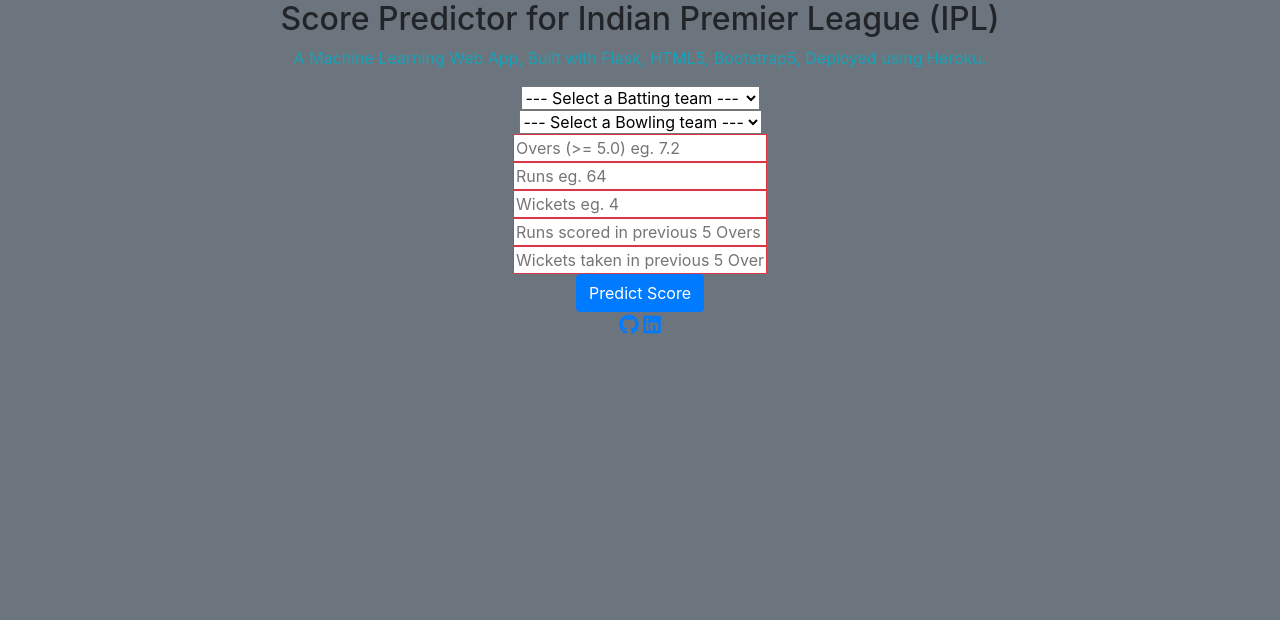
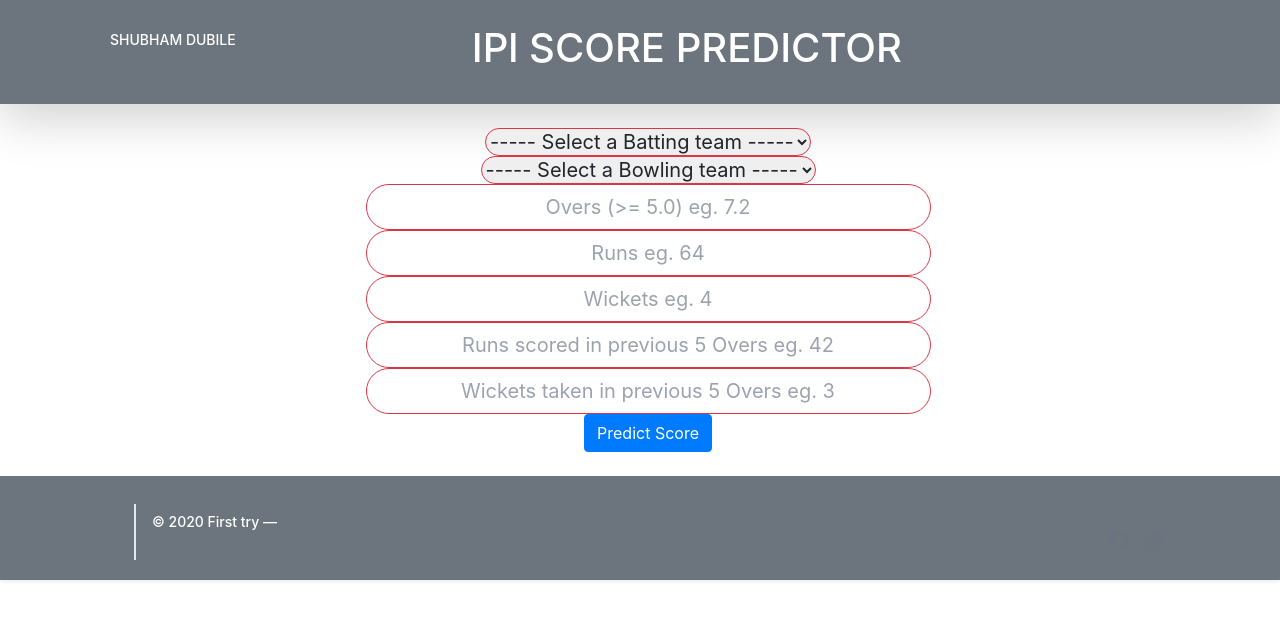
Before and after one commit to shubhamdubile/ipl, a Flask app: page / in a window 1280 px wide. Shown: the top 620 px of the page. Run offline with Flask 2, Linux system fonts and the light colour scheme; parts of the project's set-up code (start-up, migrations or seed data) failed here and were passed over; some libraries are stand-ins or nearby versions.

Commit message:
Add files via upload

```diff
--- a/templates/index.html
+++ b/templates/index.html
@@ -1,39 +1,44 @@
 <!DOCTYPE html>
+<html lang="en">
+    <head>
+        <meta charset="UTF-8">
+        <meta name="viewport" content="width=device-width, initial-scale=1.0">
+        <link href="https://unpkg.com/tailwindcss@^1.0/dist/tailwind.min.css" rel="stylesheet">
+        <link rel="stylesheet" href="https://stackpath.bootstrapcdn.com/bootstrap/4.5.0/css/bootstrap.min.css" integrity="sha384-9aIt2nRpC12Uk9gS9baDl411NQApFmC26EwAOH8WgZl5MYYxFfc+NcPb1dKGj7Sk" crossorigin="anonymous">
 
-<html lang="en" dir="ltr">
-    <head>
-        <meta charset="utf-8">
-        <title>Score Predictor</title>
-        <link rel="stylesheet" href="mystyle.css">
-        <meta name="viewport" content="width=device-width, initial-scale=1, shrink-to-fit=no">
-        <link rel="stylesheet" href="https://stackpath.bootstrapcdn.com/bootstrap/4.5.0/css/bootstrap.min.css" integrity="sha384-9aIt2nRpC12Uk9gS9baDl411NQApFmC26EwAOH8WgZl5MYYxFfc+NcPb1dKGj7Sk" crossorigin="anonymous">
+
         <link rel="shortcut icon" href="{{ url_for('static', filename='ipl-favicon.ico') }}">
         <link rel="stylesheet" type="text/css" href="{{ url_for('static', filename='styles.css') }}">
         <script src="https://kit.fontawesome.com/5f3f547070.js" crossorigin="anonymous"></script>
         <link href="https://fonts.googleapis.com/css2?family=Open+Sans:wght@300&display=swap" rel="stylesheet">
-    </head>
-
-    <body class="bg-secondary mx-auto">
-
-        <!-- Website Title -->
-    	<div class="container-fluid">
-
-            <h2 class='container-heading text-center'><span class='heading_first'> Score Predictor for </span><span class="heading_second">Indian Premier League (IPL)</span></h2>
-            <div class='description'>
-    			<p class="text-info text-center">A Machine Learning Web App, Built with Flask, HTML5, Bootstrap5, Deployed using Heroku.</p>
-    		</div>
-    	</div>
-
-        <!-- Prediction Area -->
-        <div class="prediction-area container-fluid">
 
 
-            <!-- Prediction Form -->
-            <div class='div2 text-center container'>
+        <title>Ipl Score Prediction</title>
+    </head>
+    <body>
+        <header class="text-gray-700 shadow-lg body-font bg-secondary text-white">
+            <div class="container mx-auto flex flex-wrap p-4 flex-col md:flex-row items-center">
+              <a class="flex title-font font-medium items-center text-gray-900 mb-4 md:mb-0">
+
+                <span class="ml-3 text-sm hover:text-gray-900">SHUBHAM DUBILE</span>
+              </a>
+
+              <nav class="md:ml-auto md:mr-auto flex flex-wrap items-center text-base justify-center">
+
+                <h1 class="mr-5 hover:text-gray-900">IPl SCORE PREDICTOR</h1>
+
+              </nav>
+
+            </div>
+          </header>
+
+
+          <div class='div2 text-center p-4 ml-3 text-xl hover:text-gray-900 '>
+
             <form action="{{ url_for('predict') }}" method="POST">
                 <!-- Batting Team Dropdown -->
-                    <select class="form-input align-center" name="batting-team">
-                        <option value="none">--- Select a Batting team ---</option>
+                <select class="form-input align-center rounded-pill border border-danger" name="batting-team">
+                    <option value="none">-----  Select a Batting team  -----</option>
                     <option value="Mumbai Indians">Mumbai Indians</option>
                     <option value="Kolkata Knight Riders">Kolkata Knight Riders</option>
                     <option value="Chennai Super Kings">Chennai Super Kings</option>
@@ -44,8 +49,8 @@
                     <option value="Sunrisers Hyderabad">Sunrisers Hyderabad</option>
                 </select><br>
                 <!-- Bowling Team Dropdown -->
-                    <select class="form-input align-center" name="bowling-team">
-                        <option value="none">--- Select a Bowling team ---</option>
+                <select class="form-input align-center rounded-pill border border-danger " name="bowling-team " >
+                    <option value="none">-----  Select a Bowling team  -----</option>
                     <option value="Mumbai Indians">Mumbai Indians</option>
                     <option value="Kolkata Knight Riders">Kolkata Knight Riders</option>
                     <option value="Chennai Super Kings">Chennai Super Kings</option>
@@ -55,31 +60,31 @@
                     <option value="Delhi Daredevils">Delhi Daredevils</option>
                     <option value="Sunrisers Hyderabad">Sunrisers Hyderabad</option>
                 </select><br>
-                    <input class="form-input border border-danger" type="text" name="overs" placeholder="Overs (>= 5.0) eg. 7.2"><br>
-                    <input class="form-input border border-danger" type="text" name="runs" placeholder="Runs eg. 64"><br>
-                    <input class="form-input border border-danger" type="text" name="wickets" placeholder="Wickets eg. 4"><br>
-                    <input class="form-input border border-danger" type="text" name="runs_in_prev_5" placeholder="Runs scored in previous 5 Overs eg. 42"><br>
-                    <input class="form-input border border-danger" type="text" name="wickets_in_prev_5" placeholder="Wickets taken in previous 5 Overs eg. 3"><br>
+                <input class="form-input text-center p-2 t-2 rounded-pill border border-danger" type="text" name="overs"  size="38" placeholder="Overs (>= 5.0) eg. 7.2"><br>
+                <input class="form-input text-center p-2  t-2 rounded-pill border border-danger" type="text" name="runs" size="38" placeholder="Runs eg. 64"><br>
+                <input class="form-input text-center p-2 rounded-pill border border-danger" size="38" type="text" name="wickets" placeholder="Wickets eg. 4"><br>
+                <input class="form-input text-center p-2 rounded-pill border border-danger" type="text" name="runs_in_prev_5" size="38" placeholder="Runs scored in previous 5 Overs eg. 42"><br>
+                <input class="form-input text-center p-2 rounded-pill border border-danger" type="text" name="wickets_in_prev_5" size="38" placeholder="Wickets taken in previous 5 Overs eg. 3"><br>
 
         <input type="submit" class="btn btn-primary" value="Predict Score">
         </form>
         </div>
 
-            <!-- IPL Banner - 2 -->
+          <footer class="text-gray-700 shadow-sm body-font bg-secondary text-white">
+            <div class="container px-5 py-1 mx-auto flex items-center sm:flex-row flex-col">
+              <a class="flex title-font font-medium items-center md:justify-start justify-center text-gray-900">
 
+              <p class="text-sm text-gray-500 sm:ml-4 sm:pl-4 sm:border-l-2 sm:border-gray-200 sm:py-2 sm:mt-0 mt-4 text-white">© 2020 First try —
+                <a href="https://twitter.com/knyttneve" class="text-gray-600 ml-1" rel="noopener noreferrer" target="_blank"></a>
+              </p>
+              <span class="inline-flex sm:ml-auto sm:mt-0 mt-4 justify-center sm:justify-start">
+                <a target="_blank" href="https://github.com/shubhamdubile"><i class="fab fa-github fa-lg contact-icon ml-3 text-gray-500 hover:text-gray-900 "></i></a>
+                <a target="_blank" href="https://www.linkedin.com/in/shubham-dubile-47a784131/"><i class="fab fa-linkedin fa-lg contact-icon ml-3 text-gray-500 hover:text-gray-900"></i></a>
+              </span>
             </div>
-
-        <!-- Footer -->
-       <div class='footer text-center'>
-           <div class="contact">
-               <a target="_blank" href="https://github.com/shubhamdubile"><i class="fab fa-github fa-lg contact-icon"></i></a>
-               <a target="_blank" href="https://www.linkedin.com/in/shubham-dubile-47a784131/"><i class="fab fa-linkedin fa-lg contact-icon"></i></a>
-           </div>
-
-       </div>
+          </footer>
+          <script  src="https://stackpath.bootstrapcdn.com/bootstrap/4.5.0/js/bootstrap.min.js" integrity="sha384-OgVRvuATP1z7JjHLkuOU7Xw704+h835Lr+6QL9UvYjZE3Ipu6Tp75j7Bh/kR0JKI" crossorigin="anonymous"></script>
           <script src="https://code.jquery.com/jquery-3.5.1.slim.min.js" integrity="sha384-DfXdz2htPH0lsSSs5nCTpuj/zy4C+OGpamoFVy38MVBnE+IbbVYUew+OrCXaRkfj" crossorigin="anonymous"></script>
           <script src="https://cdn.jsdelivr.net/npm/popper.js@1.16.0/dist/umd/popper.min.js" integrity="sha384-Q6E9RHvbIyZFJoft+2mJbHaEWldlvI9IOYy5n3zV9zzTtmI3UksdQRVvoxMfooAo" crossorigin="anonymous"></script>
-<script src="https://stackpath.bootstrapcdn.com/bootstrap/4.5.0/js/bootstrap.min.js" integrity="sha384-OgVRvuATP1z7JjHLkuOU7Xw704+h835Lr+6QL9UvYjZE3Ipu6Tp75j7Bh/kR0JKI" crossorigin="anonymous"></script>
-
     </body>
 </html>
```
Lines whose indentation alone changed are shown as unchanged.
